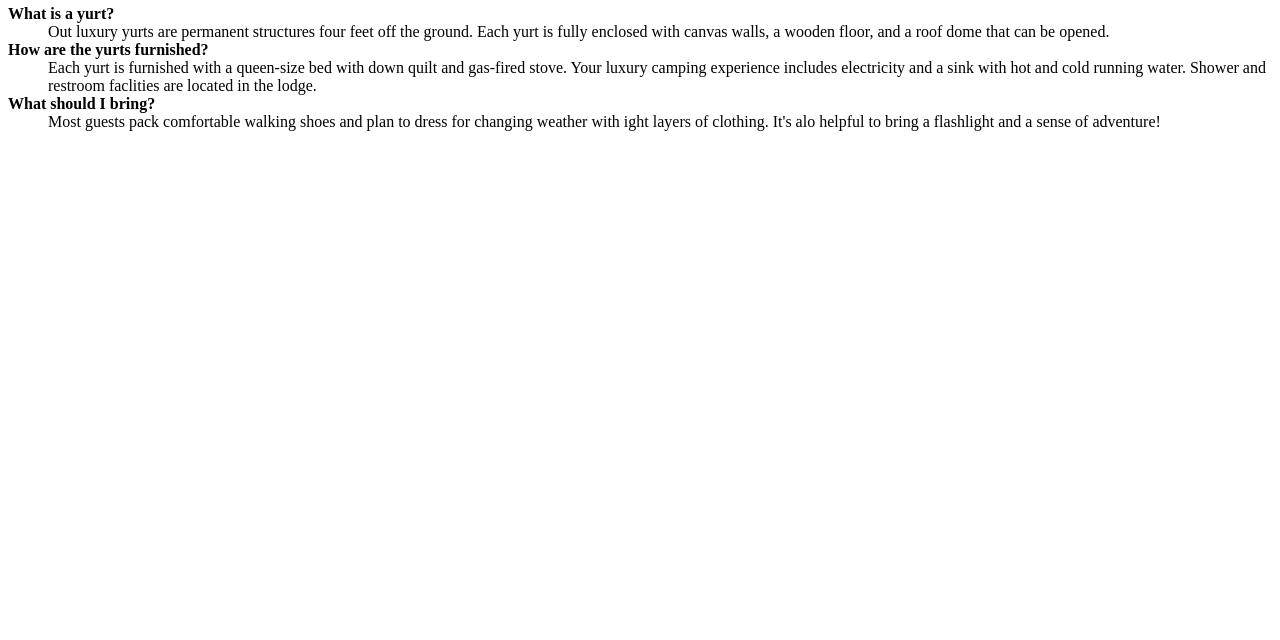
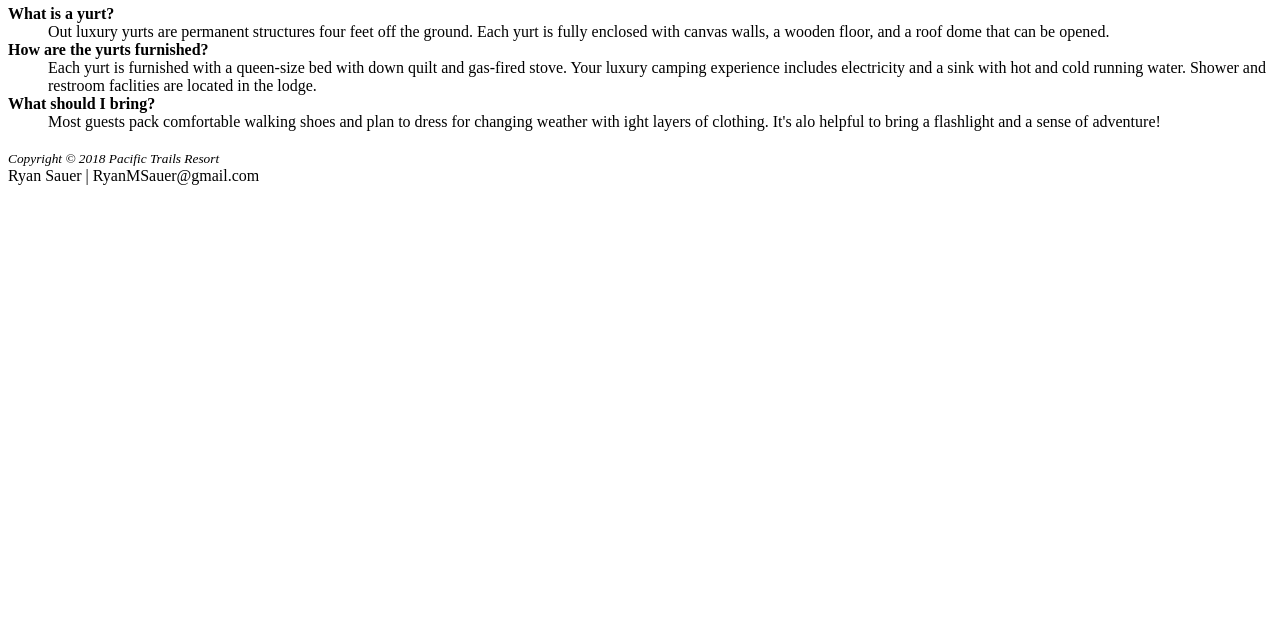
Before and after one commit to RyanMSauer/IT1150-RyanSauer-Spring2020, a plain HTML site: page Lab 2/yurts.html in a window 1280 px wide. Shown: the part 160-800 px from the top of the page. Drawn offline with Linux system fonts and the light colour scheme.

Commit message:
Lab 2: Complete

```diff
--- a/Lab 2/yurts.html
+++ b/Lab 2/yurts.html
@@ -24,7 +24,12 @@
                 <dd> Each yurt is furnished with a queen-size bed with down quilt and gas-fired stove. Your luxury camping experience includes electricity and a sink with hot and cold running water. Shower and restroom faclities are located in the lodge.</dd>
                 <dt><strong>What should I bring?</strong></dt>
                 <dd>Most guests pack comfortable walking shoes and plan to dress for changing weather with ight layers of clothing. It's alo helpful to bring a flashlight and a sense of adventure!</dd>
+                <br>
             </Main>
         </header>
     </body>
+    <footer>
+        <div><i><small>Copyright &copy; 2018 Pacific Trails Resort</small></i>
+        <div>Ryan Sauer | RyanMSauer@gmail.com</div>
+    </footer>
 </html>
```
Also changed, not shown: Lab 2/index.html (+0 -1 lines).
